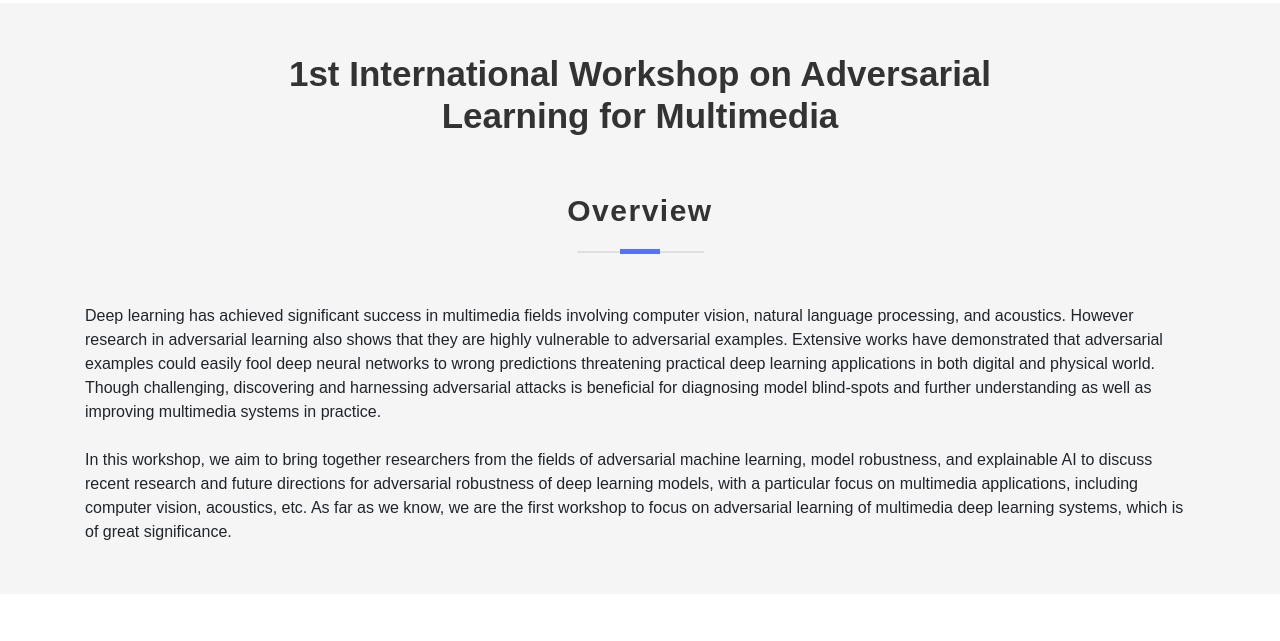
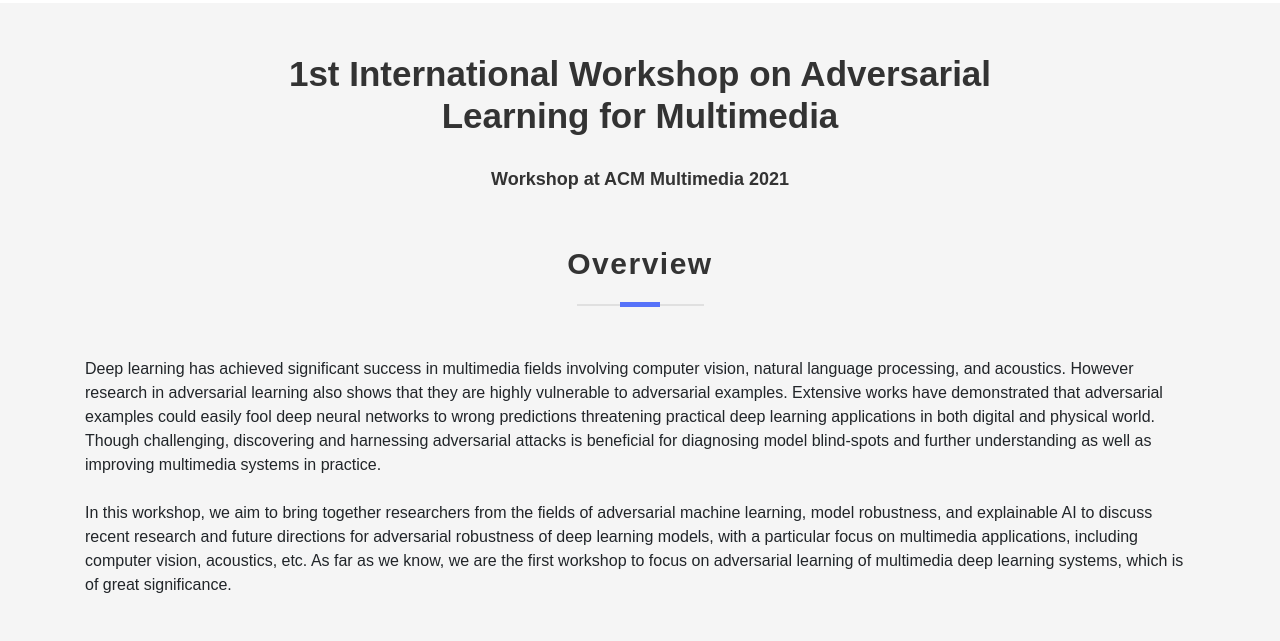
Before and after one commit to advm-workshop-2021/advm-workshop-2021.github.io, a plain HTML site: page index.html in a window 1280 px wide. Shown: the part 125-766 px from the top of the page. Drawn offline with nearby package versions, Linux system fonts and the light colour scheme; a web font is replaced by a local one.

Commit message:
Update index.html

```diff
--- a/index.html
+++ b/index.html
@@ -75,7 +75,8 @@
             <div class="section-title">
               <h1>1st International Workshop on Adversarial <br>Learning for Multimedia</h1>
 			  <br>
-			  <br>
+			  <h4>Workshop at ACM Multimedia 2021</h4>
+			  <br><br>
               <h2 id="overivew">Overview</h2>
             </div>
             Deep learning has achieved significant success in multimedia fields involving computer vision, natural language processing, and acoustics. However research in adversarial learning also shows that they are highly vulnerable to adversarial examples. Extensive works have demonstrated that adversarial examples could easily fool deep neural networks to wrong predictions threatening practical deep learning applications in both digital and physical world. Though challenging, discovering and harnessing adversarial attacks is beneficial for diagnosing model blind-spots and further understanding as well as improving multimedia systems in practice.<br><br>
```
